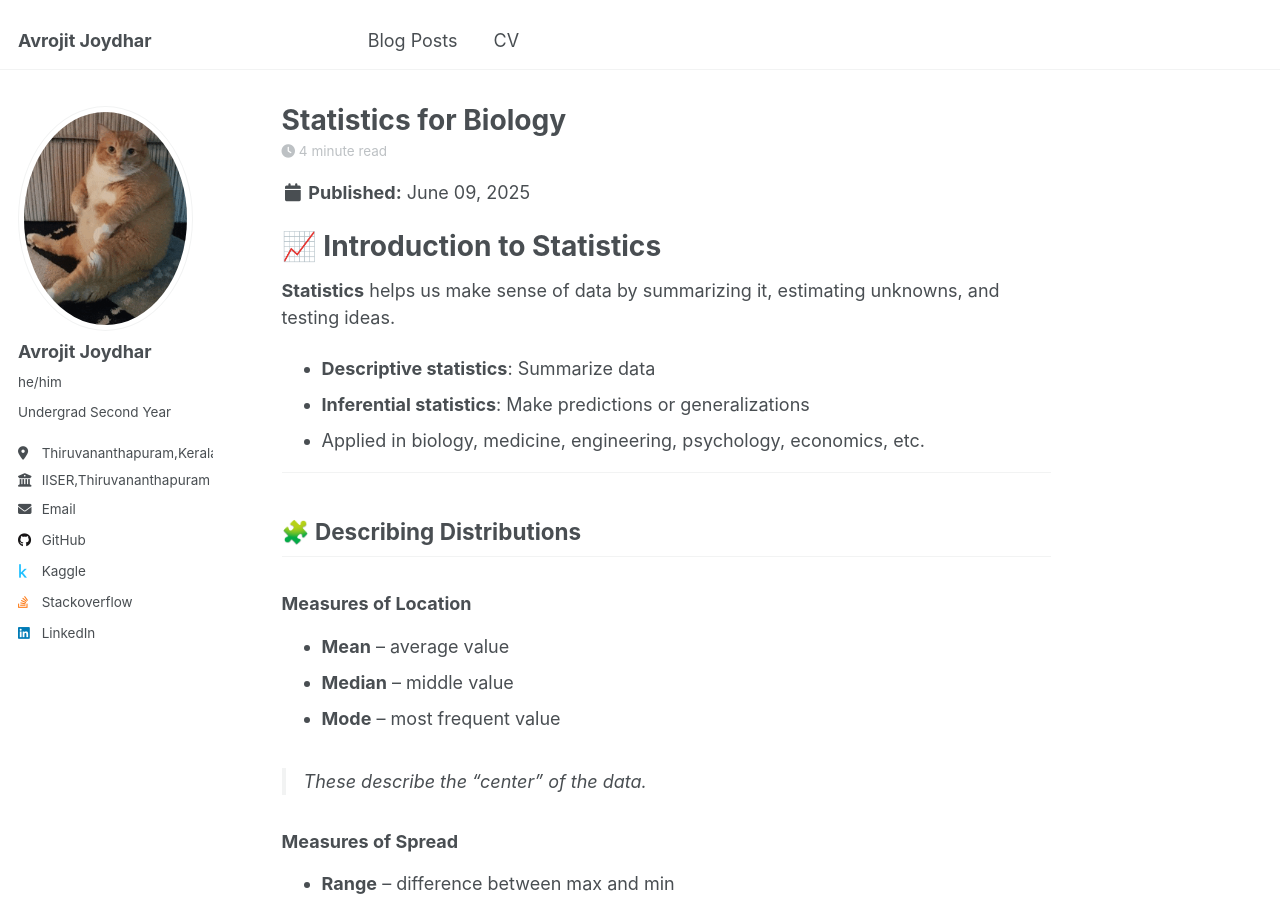
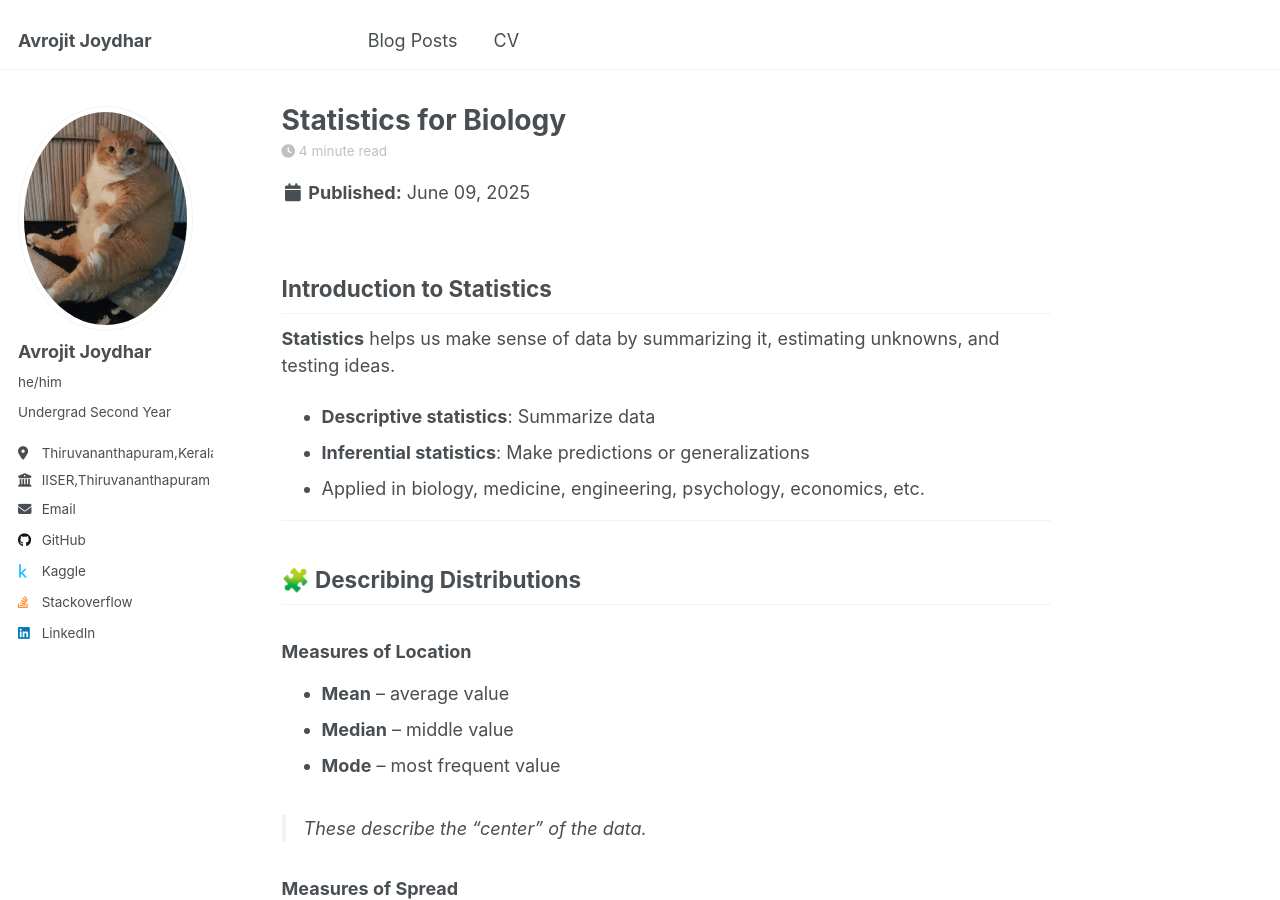
Before and after one commit to avroj1t/avroj1t.github.io, a Jekyll site: the page built from _posts/2025-07-18-blog-post-2.md, in a window 1280 px wide and 900 px high. Built offline with Jekyll 4.4.1, drawn with Linux system fonts in a browser that asks for light colours.

Commit message:
update 7

```diff
--- a/_posts/2025-07-18-blog-post-2.md
+++ b/_posts/2025-07-18-blog-post-2.md
@@ -9,7 +9,7 @@ tags:
 ---
 
 
-# 📈 Introduction to Statistics
+## Introduction to Statistics
 
 **Statistics** helps us make sense of data by summarizing it, estimating unknowns, and testing ideas.
 
```
